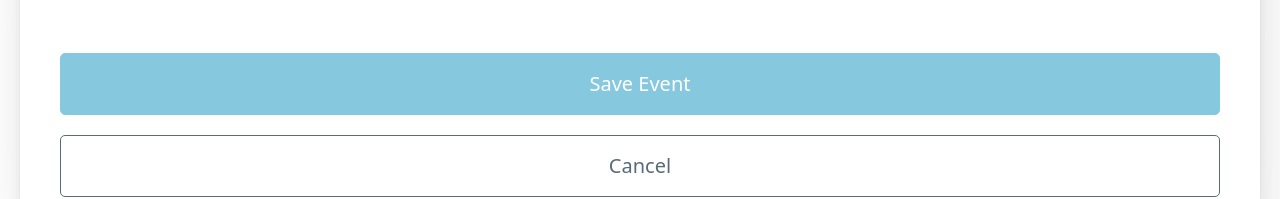
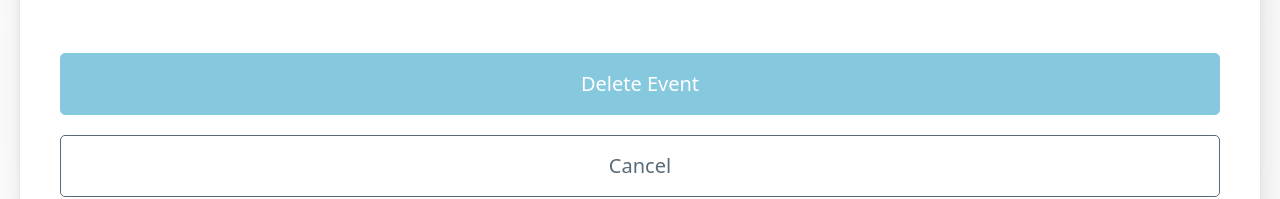
Before and after one commit to makitango/curiocity, a React (Vite) app in the folder frontend/: page /add in a window 1280 px wide. Shown: the part 737-936 px from the top of the page. Built offline with nearby package versions, Linux system fonts and the light colour scheme.

Commit message:
Refactor ternary operator

```diff
--- a/frontend/src/components/Buttons/DeleteEventButton/index.tsx
+++ b/frontend/src/components/Buttons/DeleteEventButton/index.tsx
@@ -34,7 +34,9 @@ export default function DeleteEventButton({handleDeleteButton}: Readonly<DeleteE
             disabled={deleteButtonState !== 'idle'}
             aria-busy={deleteButtonState === 'deleting'}
         >
-            {deleteButtonState === 'deleting' ? 'Deleting' : deleteButtonState === 'deleted' ? 'Deleted' : 'Delete Event'}
+            {deleteButtonState === 'deleting' && 'Deleting'}
+            {deleteButtonState === 'deleted' && 'Deleted'}
+            {deleteButtonState === 'idle' && 'Delete Event'}
         </button>
     );
 }
--- a/frontend/src/components/Buttons/SaveEventButton/index.tsx
+++ b/frontend/src/components/Buttons/SaveEventButton/index.tsx
@@ -34,7 +34,9 @@ export default function SaveEventButton({isInvalid, handleSaveButton}: Readonly<
             disabled={isInvalid || saveButtonState === 'saving'}
             aria-busy={saveButtonState === 'saving'}
         >
-            {saveButtonState === 'saving' ? 'Saving' : saveButtonState === 'saved' ? 'Saved' : 'Save Event'}
+            {saveButtonState === 'saving' && 'Deleting'}
+            {saveButtonState === 'saved' && 'Deleted'}
+            {saveButtonState === 'idle' && 'Delete Event'}
         </button>
     );
 }
```
